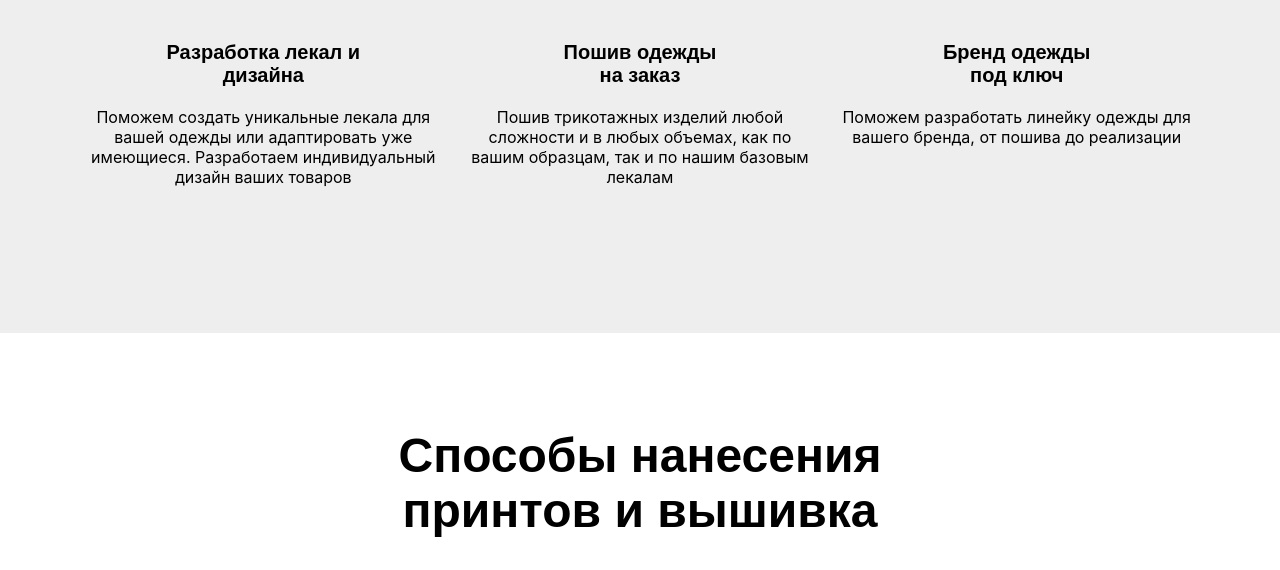
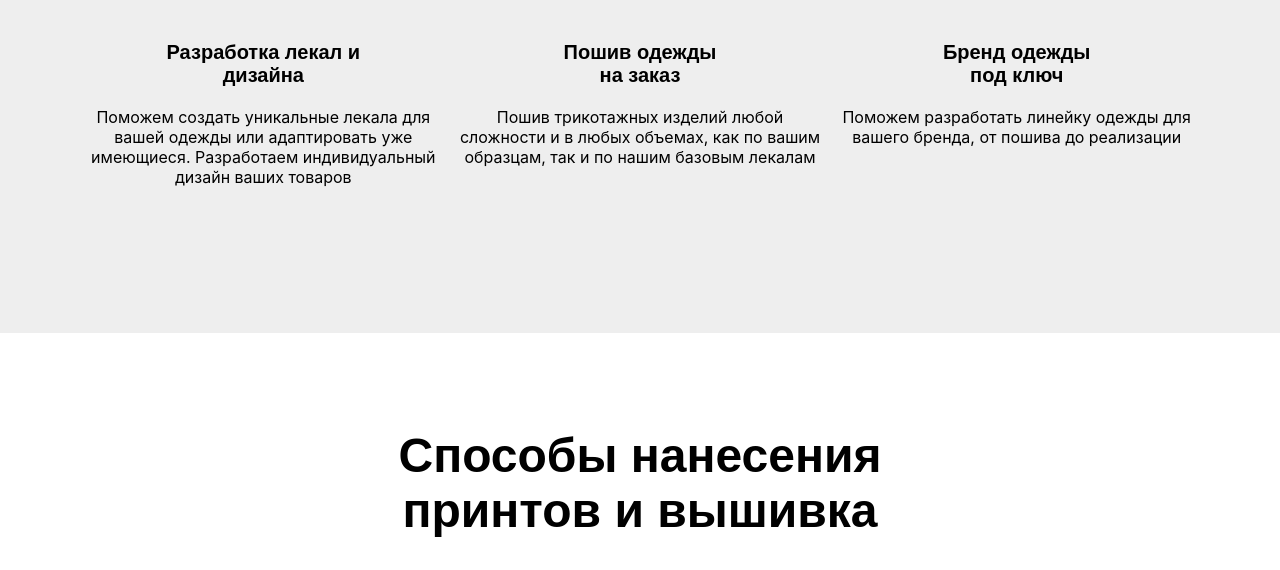
Before and after one commit to Inuxoid/garment, a plain HTML site: page index.html in a window 1280 px wide. Shown: the part 3017-3587 px from the top of the page. Drawn offline with Linux system fonts and the light colour scheme.

Commit message:
corrected adaptability

```diff
--- a/index.html
+++ b/index.html
@@ -123,7 +123,7 @@
                         Разработка лекал и <br/> дизайна
                     </p>
                     <p class="double-block__actions-description double-block__description-design">
-                        Поможем создать уникальные лекала для <br/> вашей одежды или адаптировать уже <br/> имеющиеся. Разработаем индивидуальный <br/> дизайн ваших товаров
+                        Поможем создать уникальные лекала для вашей одежды или адаптировать уже имеющиеся. Разработаем индивидуальный дизайн ваших товаров
                     </p>
                 </article>
                 <article class="double-block__action-cart double-block__action-sewing">
@@ -132,7 +132,7 @@
                         Пошив одежды <br/> на заказ
                     </p>
                     <p class="double-block__actions-description double-block__description-sewing">
-                        Пошив трикотажных изделий любой <br/> сложности и в любых объемах, как по <br/> вашим образцам, так и по нашим базовым <br/> лекалам
+                        Пошив трикотажных изделий любой сложности и в любых объемах, как по вашим образцам, так и по нашим базовым лекалам
                     </p>
                 </article>
                 <article class="double-block__action-cart double-block__action-brand">
@@ -141,7 +141,7 @@
                         Бренд одежды <br/> под ключ
                     </p>
                     <p class="double-block__actions-description double-block__description-brand">
-                        Поможем разработать линейку одежды для <br/> вашего бренда, от пошива до реализации
+                        Поможем разработать линейку одежды для вашего бренда, от пошива до реализации
                     </p>
                 </article>
             </section>
@@ -170,7 +170,7 @@
                         Вышивка на одежде
                     </p>
                     <p class="double-block__printing-description double-block__embroidery-on-clothes-description">
-                        Один из самых интересных способов нанесения изображения на <br/> одежду. Вышивка долговечна, без проблем переносит механические воздействия. Данный вид нанесения выглядит наиболее эффектно и прослужит дольше всего.
+                        Один из самых интересных способов нанесения изображения на одежду. Вышивка долговечна, без проблем переносит механические воздействия. Данный вид нанесения выглядит наиболее эффектно и прослужит дольше всего.
                     </p>
                 </article>
             </section>
--- a/styles/components/addresses.scss
+++ b/styles/components/addresses.scss
@@ -42,7 +42,7 @@
   }
 
   @include for-mini-mobile{
-    width: 400px;
+    width: 80%;
     height: 1220px;
   }
 }
@@ -87,12 +87,12 @@
   }
 
   @include for-mobile{
-    width: 540px;
+    width: 100%;
     height: 472px;
   }
 
   @include for-mini-mobile{
-    width: 400px;
+    width: 100%;
     height: 472px;
   }
 }
@@ -111,12 +111,12 @@
   }
 
   @include for-mobile{
-    width: 540px;
+    width: 100%;
     height: 472px;
   }
 
   @include for-mini-mobile{
-    width: 400px;
+    width: 100%;
     height: 472px;
   }
 }
--- a/styles/components/credits.scss
+++ b/styles/components/credits.scss
@@ -18,19 +18,19 @@
   }
 
   @include for-mini-mobile{
-    width: 100%;
+    width: 80%;
     justify-content: center;
   }
 }
 
 .footer .credits{
   @include for-mobile {
-    width: 400px;
+    width: 375px;
     flex-direction: column;
   }
 
   @include for-mini-mobile{
-    width: 400px;
+    width: 80%;
     flex-direction: column;
   }
 }
--- a/styles/components/footer.scss
+++ b/styles/components/footer.scss
@@ -8,3 +8,7 @@
   width: 100%;
   padding-top: 50px;
 }
+
+.footer__rect {
+ width: 80%;
+}
--- a/styles/components/print-methods.scss
+++ b/styles/components/print-methods.scss
@@ -39,7 +39,7 @@
   }
 
   @include for-mini-mobile{
-    width: 360px;
+    width: 80%;
     height: 200px;
   }
 }
--- a/styles/components/products-promotion.scss
+++ b/styles/components/products-promotion.scss
@@ -20,8 +20,9 @@
   }
 
   @include for-mini-mobile{
-    width: 540px;
-    transform: translateY(240px);
+    width: 80%;
+    transform: translateY(150px);
+    margin: -100px auto;
   }
 }
 
@@ -44,8 +45,9 @@
   }
 
   @include for-mini-mobile{
-    width: 200px;
+    width: 60%;
     height: 230px;
+    margin: 0 auto;
   }
 }
 
@@ -65,6 +67,7 @@
   margin: auto;
   font-family: nth($font-stack, 2), sans-serif;
   color: $color-text-white;
+  width: 85%;
 
   @include for-desktop{
     padding-top: 80px;
@@ -75,13 +78,14 @@
   }
 
   @include for-mobile{
-    padding-top: 40px;
+    padding-top: 50px;
   }
 
   @include for-mini-mobile{
-    padding-top: 40px;
-    width: 65%;
+    padding-top: 50px;
+
     font-size: 18px;
+    margin: 0 auto;
   }
 }
 
@@ -92,6 +96,7 @@
   margin: auto;
   font-family: nth($font-stack, 3), sans-serif;
   color: $color-text-white;
+  width: 85%;
 
   @include for-desktop{
     padding-top: 180px;
@@ -104,13 +109,13 @@
   }
 
   @include for-mobile{
-    padding-top: 140px;
+    padding-top: 120px;
     width: 400px;
   }
 
   @include for-mini-mobile{
-    width: 66%;
     font-size: 14px;
-    padding-top: 140px;
+    padding-top: 120px;
+    margin: 0 auto;
   }
 }
--- a/styles/components/video-presentation.scss
+++ b/styles/components/video-presentation.scss
@@ -19,6 +19,11 @@
 
   @include for-mobile{
     width: 540px;
+  }
+
+  @include for-mini-mobile{
+    width: 80%;
+    margin: 0 auto;
   }
 }
 
```
Also changed, not shown: styles/main.css, 1 other file.
